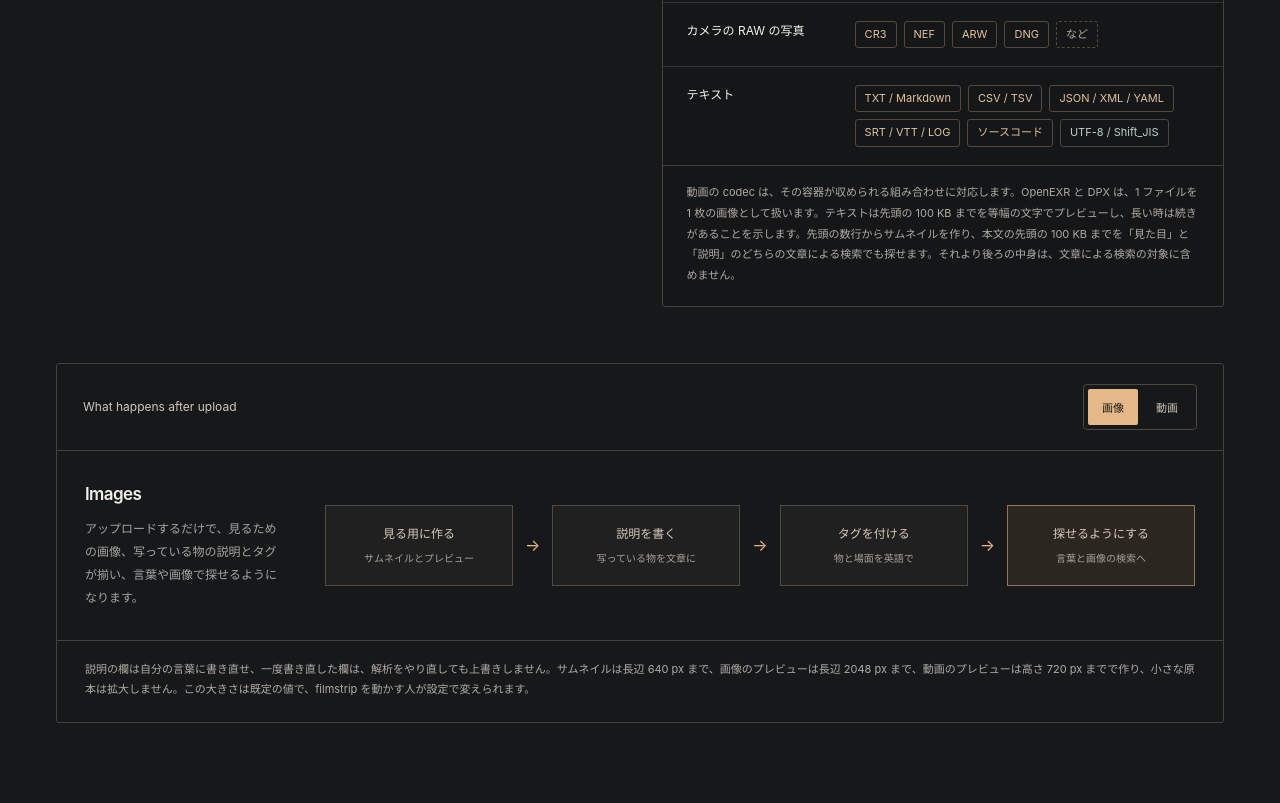
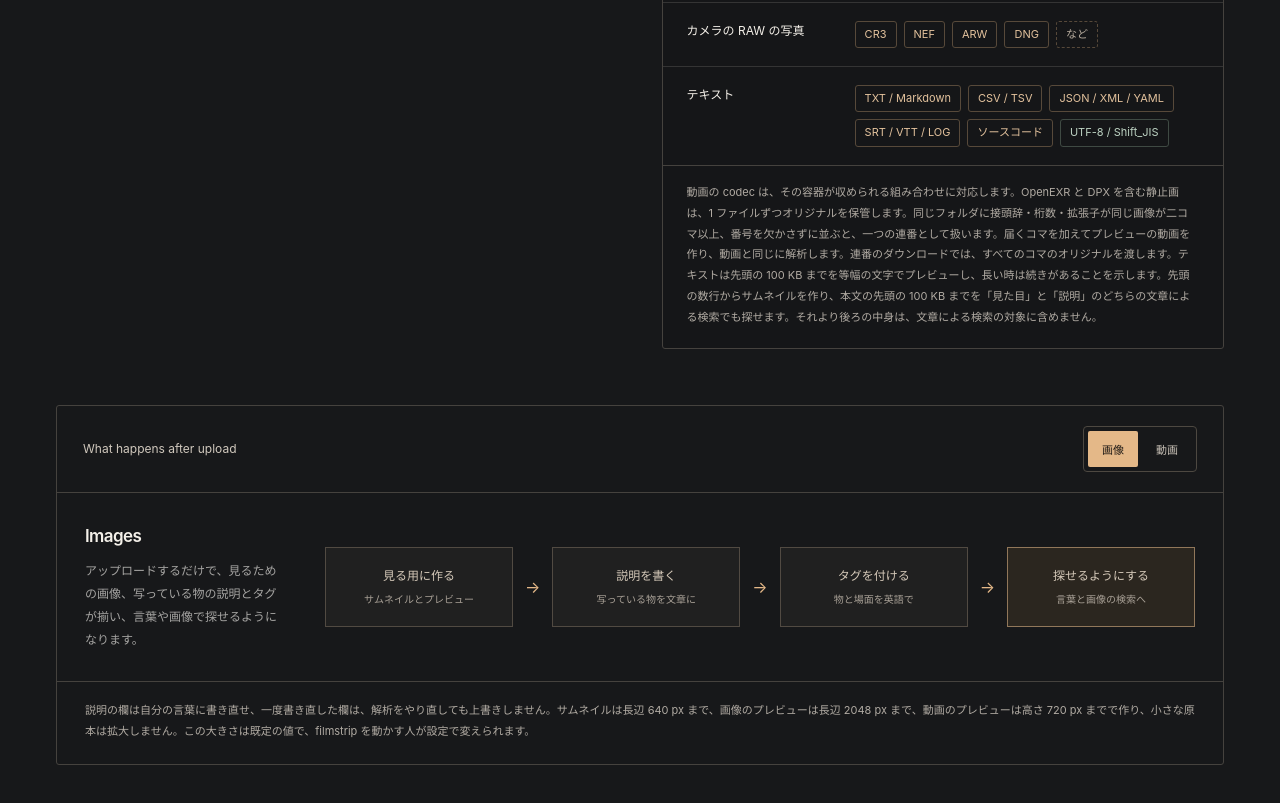
Before and after one commit to minamikik/filmstrip, a plain HTML site: page docs/index.html in a window 1280 px wide. Shown: the part 3203-4006 px from the top of the page. Drawn offline with Linux system fonts and the light colour scheme.

Commit message:
Update the introduction page

```diff
--- a/docs/index.html
+++ b/docs/index.html
@@ -503,7 +503,7 @@
                 <dd><span class="chip">TXT / Markdown</span><span class="chip">CSV / TSV</span><span class="chip">JSON / XML / YAML</span><span class="chip">SRT / VTT / LOG</span><span class="chip">ソースコード</span><span class="chip codec">UTF-8 / Shift_JIS</span></dd>
               </div>
             </dl>
-            <p class="note">動画の codec は、その容器が収められる組み合わせに対応します。OpenEXR と DPX は、1 ファイルを 1 枚の画像として扱います。テキストは先頭の 100 KB までを等幅の文字でプレビューし、長い時は続きがあることを示します。先頭の数行からサムネイルを作り、本文の先頭の 100 KB までを「見た目」と「説明」のどちらの文章による検索でも探せます。それより後ろの中身は、文章による検索の対象に含めません。</p>
+            <p class="note">動画の codec は、その容器が収められる組み合わせに対応します。OpenEXR と DPX を含む静止画は、1 ファイルずつオリジナルを保管します。同じフォルダに接頭辞・桁数・拡張子が同じ画像が二コマ以上、番号を欠かさずに並ぶと、一つの連番として扱います。届くコマを加えてプレビューの動画を作り、動画と同じに解析します。連番のダウンロードでは、すべてのコマのオリジナルを渡します。テキストは先頭の 100 KB までを等幅の文字でプレビューし、長い時は続きがあることを示します。先頭の数行からサムネイルを作り、本文の先頭の 100 KB までを「見た目」と「説明」のどちらの文章による検索でも探せます。それより後ろの中身は、文章による検索の対象に含めません。</p>
           </div>
         </div>
 
```
